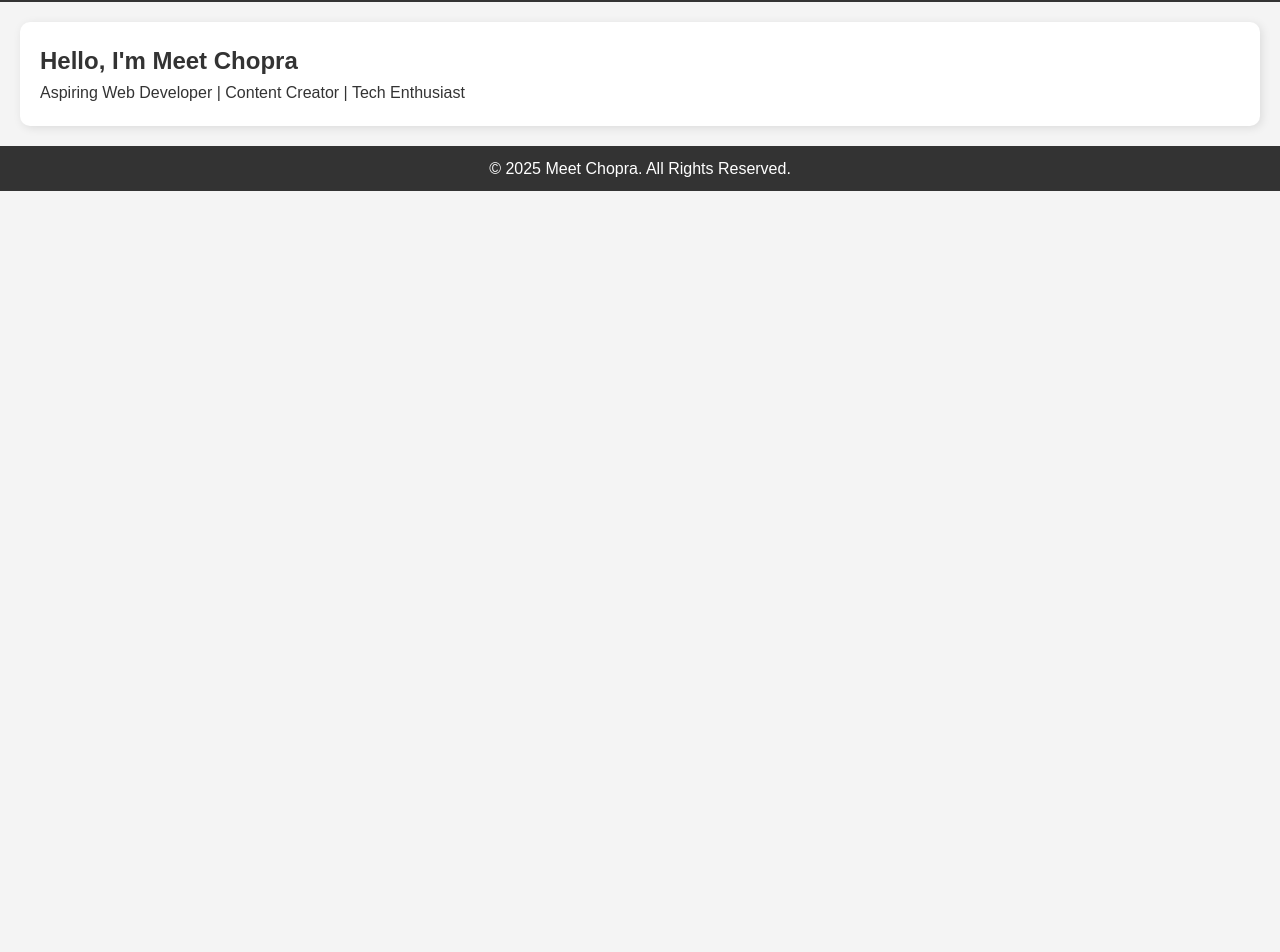
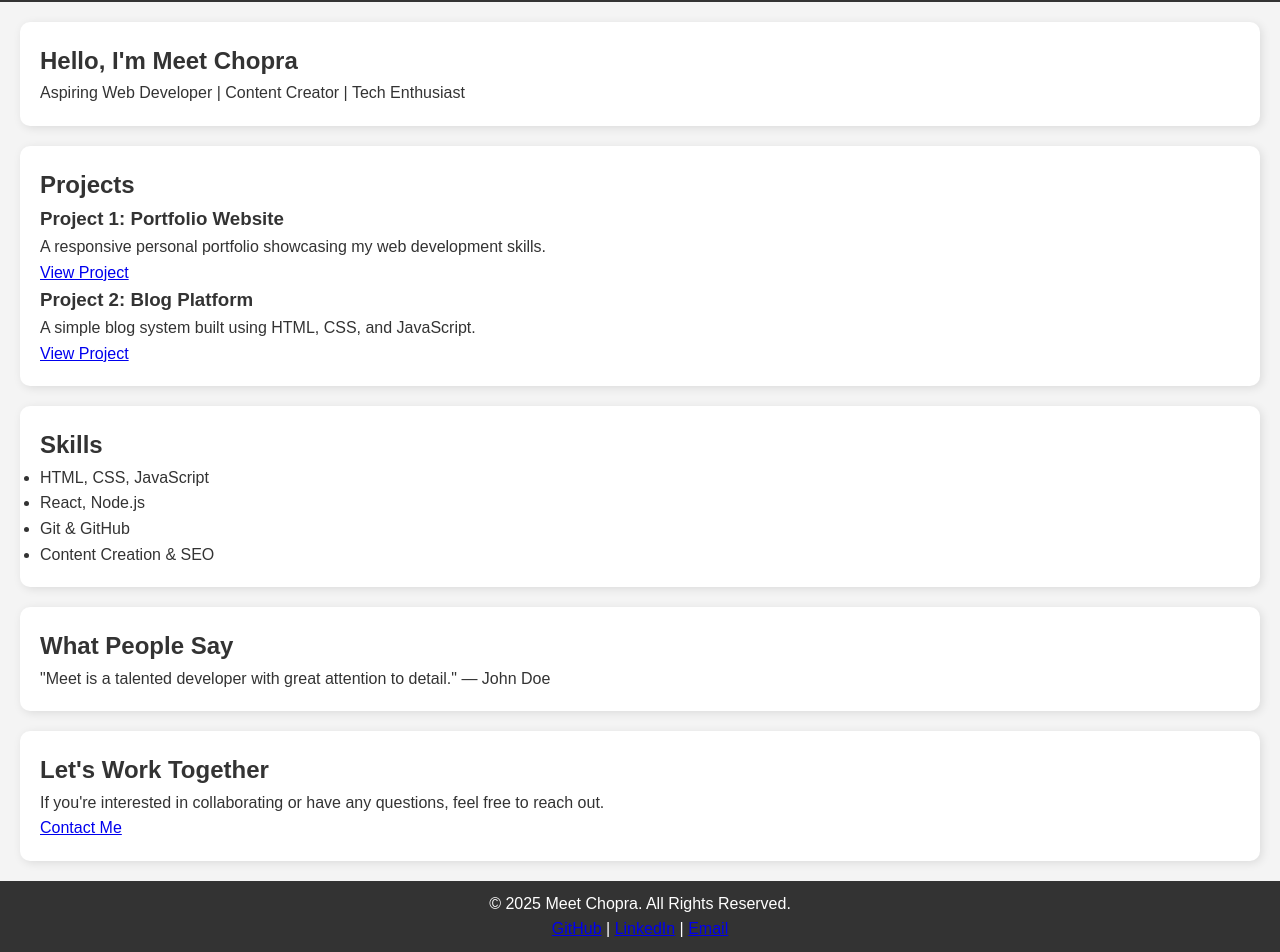
Before and after one commit to meetchopra-me/Site, a plain HTML site: page index.html in a window 1280 px wide. Shown: the part 95-1047 px from the top of the page. Before the commit the page ends 800 px from the top, so only its background shows below. Drawn offline with Linux system fonts and the light colour scheme.

Commit message:
Update index.html

```diff
--- a/index.html
+++ b/index.html
@@ -21,8 +21,50 @@
         <p>Aspiring Web Developer | Content Creator | Tech Enthusiast</p>
     </section>
 
+    <section class="projects">
+        <h2>Projects</h2>
+        <div class="project-item">
+            <h3>Project 1: Portfolio Website</h3>
+            <p>A responsive personal portfolio showcasing my web development skills.</p>
+            <a href="#">View Project</a>
+        </div>
+        <div class="project-item">
+            <h3>Project 2: Blog Platform</h3>
+            <p>A simple blog system built using HTML, CSS, and JavaScript.</p>
+            <a href="#">View Project</a>
+        </div>
+    </section>
+
+    <section class="skills">
+        <h2>Skills</h2>
+        <ul>
+            <li>HTML, CSS, JavaScript</li>
+            <li>React, Node.js</li>
+            <li>Git & GitHub</li>
+            <li>Content Creation & SEO</li>
+        </ul>
+    </section>
+
+    <section class="testimonials">
+        <h2>What People Say</h2>
+        <blockquote>
+            "Meet is a talented developer with great attention to detail." — John Doe
+        </blockquote>
+    </section>
+
+    <section class="cta">
+        <h2>Let's Work Together</h2>
+        <p>If you're interested in collaborating or have any questions, feel free to reach out.</p>
+        <a href="contact.html" class="btn">Contact Me</a>
+    </section>
+
     <footer>
         <p>© 2025 Meet Chopra. All Rights Reserved.</p>
+        <p>
+            <a href="https://github.com/meetchopra_me">GitHub</a> |
+            <a href="https://linkedin.com/in/meetchopra_me">LinkedIn</a> |
+            <a href="mailto:meetchopra@gmail.com">Email</a>
+        </p>
     </footer>
 </body>
 </html>
```
